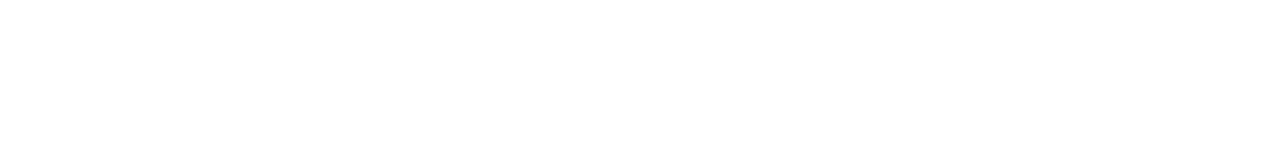
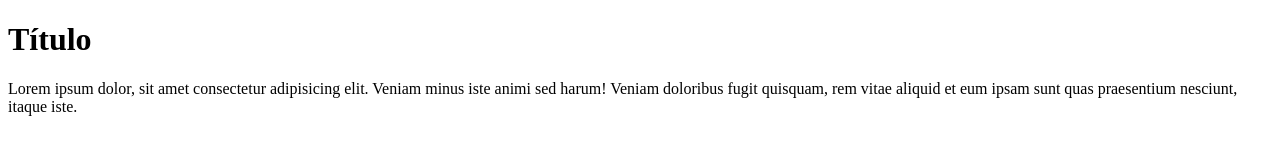
Before and after one commit to guilhermeprojetosif/aula12, a plain HTML site: page index.html in a window 1280 px wide. Drawn offline with Linux system fonts and the light colour scheme.

Commit message:
mudança no index.html

```diff
--- a/index.html
+++ b/index.html
@@ -7,6 +7,7 @@
     <link rel="stylesheet" href="style.css">
 </head>
 <body>
-
+    <h1>Título</h1>
+    <p>Lorem ipsum dolor, sit amet consectetur adipisicing elit. Veniam minus iste animi sed harum! Veniam doloribus fugit quisquam, rem vitae aliquid et eum ipsam sunt quas praesentium nesciunt, itaque iste.</p>
 </body>
 </html>
```
